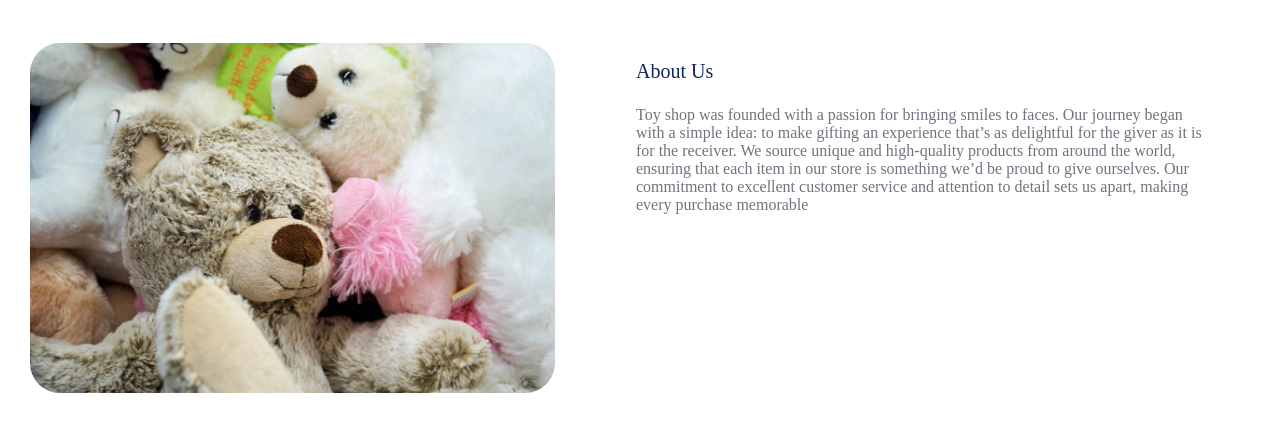
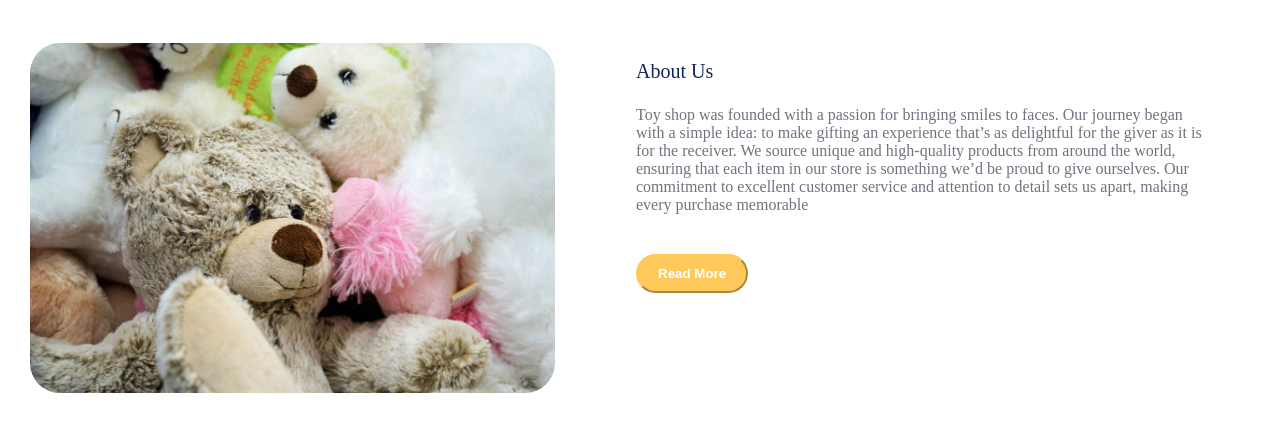
Before and after one commit to ethanjohnthebest/GiftShop, a plain HTML site: page index.html in a window 1280 px wide. Shown: the part 131-562 px from the top of the page. Drawn offline with Linux system fonts and the light colour scheme.

Commit message:
created we more button

```diff
--- a/index.html
+++ b/index.html
@@ -45,6 +45,9 @@
                      <p class="display-2 section-text">
                         Toy shop was founded with a passion for bringing smiles to faces. Our journey began with a simple idea: to make gifting an experience that’s as delightful for the giver as it is for the receiver. We source unique and high-quality products from around the world, ensuring that each item in our store is something we’d be proud to give ourselves. Our commitment to excellent customer service and attention to detail sets us apart, making every purchase memorable
                      </p>
+                     <div>
+                        <button class="display-2 button btn-background">Read More</button>
+                     </div>
                 </div>
             </div>
         </div>
--- a/style.css
+++ b/style.css
@@ -122,3 +122,22 @@ a{
     margin-bottom: 2.5rem;
     font-weight: 300;
 }
+
+/* Read More */
+.button{
+    font-weight: 900;
+    font-style: normal;
+    align-items: center;
+    justify-content: center;
+}
+
+#aboutUs .btn-background{
+    background-color: #ffc85b;
+    border-color: #ffc85b;
+    color: #ffffff;
+}
+
+#aboutUs .button{
+    padding: 10px 20px;
+    border-radius: 20px;
+}
```
